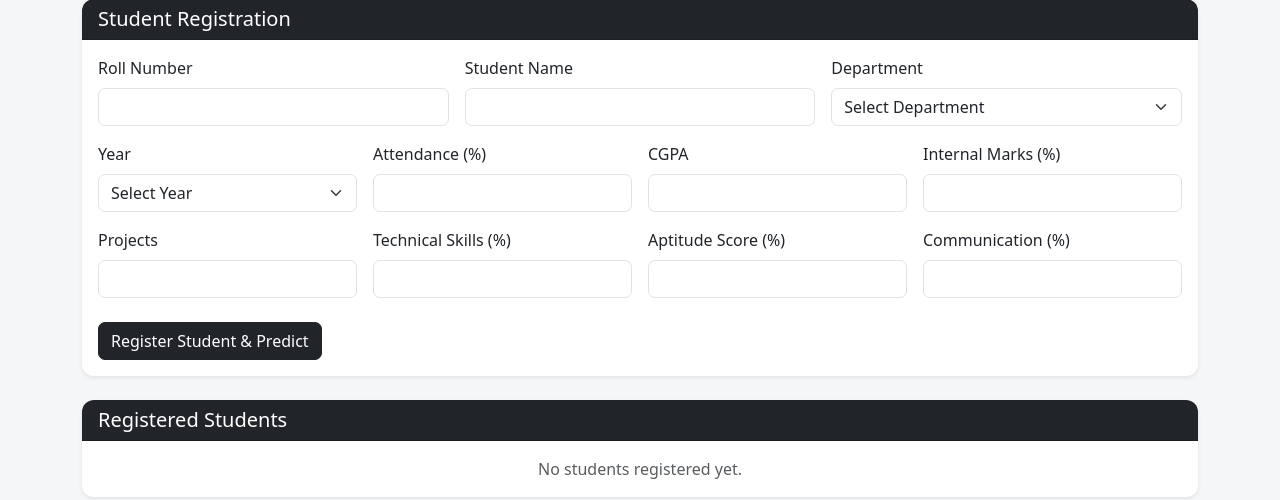
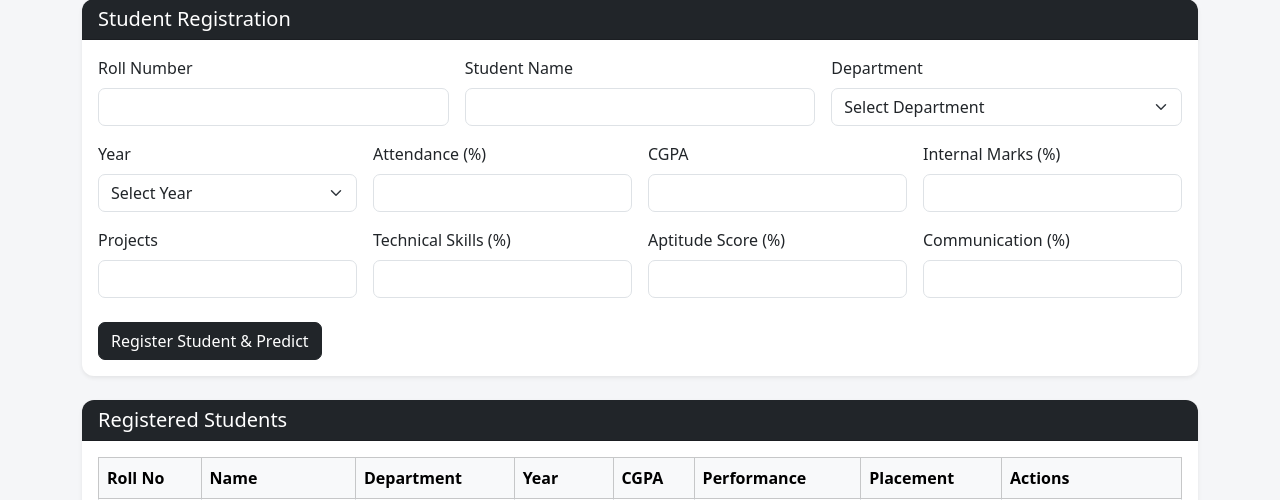
Before and after one commit to ammuvediyappan14-crypto/ai-student-performance-placement-system, a Flask app: page /students in a window 1280 px wide. Shown: the part 201-701 px from the top of the page. Run offline with Flask 3, Linux system fonts and the light colour scheme; the visitor is signed in with stand-in values (Sample User, id 1); data comes from the database, SQL or seed files in the repository.

Commit message:
Fix registered students display

```diff
--- a/templates/students.html
+++ b/templates/students.html
@@ -189,7 +189,7 @@
 
     <div class="card-body">
 
-        {% if all_students %}
+        {% if students %}
 
         <div class="table-responsive">
 
@@ -210,7 +210,7 @@
 
                 <tbody>
 
-                    {% for student in all_students %}
+                    {% for student in students %}
 
                     <tr>
 
```
